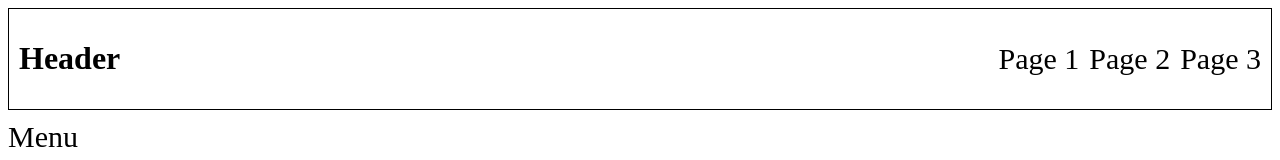
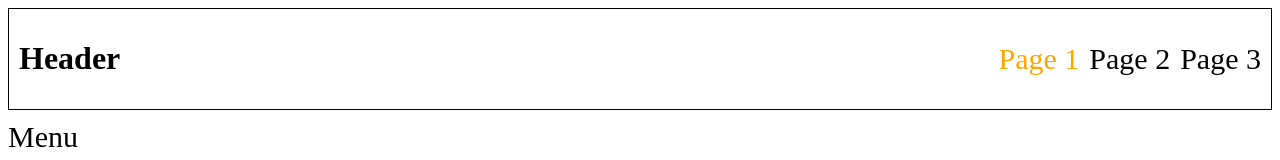
Before and after one commit to ChanSuvannet/IP-Course, a Vue app: page / in a window 1280 px wide. Shown: the top 160 px of the page. Built offline with nearby package versions, Linux system fonts and the light colour scheme.

Commit message:
update color on select page

```diff
--- a/src/components/HeaderPage.vue
+++ b/src/components/HeaderPage.vue
@@ -1,5 +1,5 @@
 <template>
-  <div class="flex" style="border: 1px solid black;">
+  <div class="flex" style="border: 1px solid black">
     <h1>Header</h1>
     <div class="flex-span">
       <span
@@ -22,15 +22,17 @@ export default {
       activeIndex: null,
     };
   },
+  created() {
+    const queryIndex = parseInt(this.$route.query.pageIndex) || 0;
+    this.setActiveIndex(queryIndex);
+  },
   methods: {
     setActiveIndex(index) {
       this.activeIndex = index;
     },
     navigateToPage(page, index) {
       this.setActiveIndex(index);
-
-      // Now all pages use the dynamic route "/page/:id"
-      this.$router.push(`/page/${index + 1}`);
+      this.$router.push({ query: { pageIndex: index } });
     },
   },
 };
```
